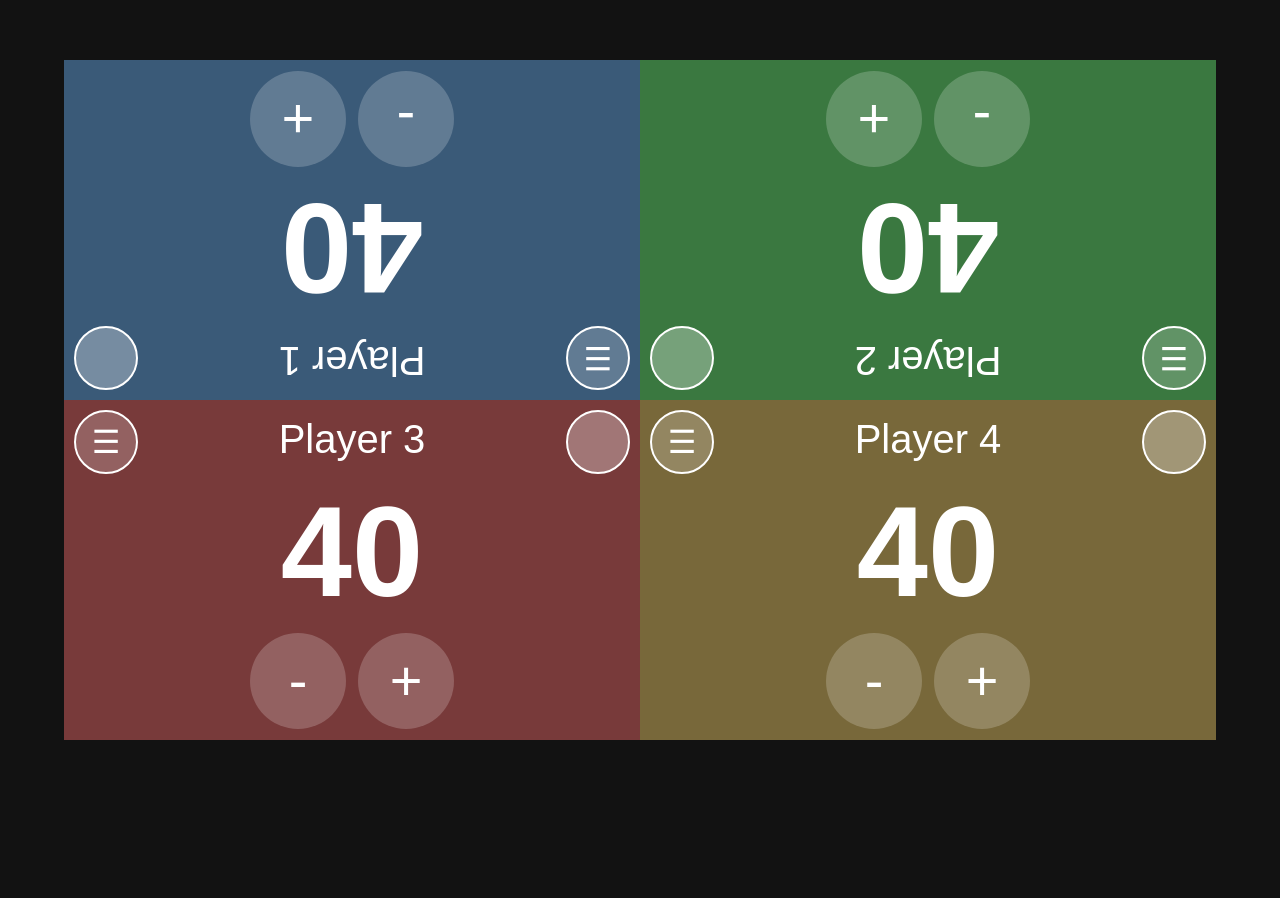
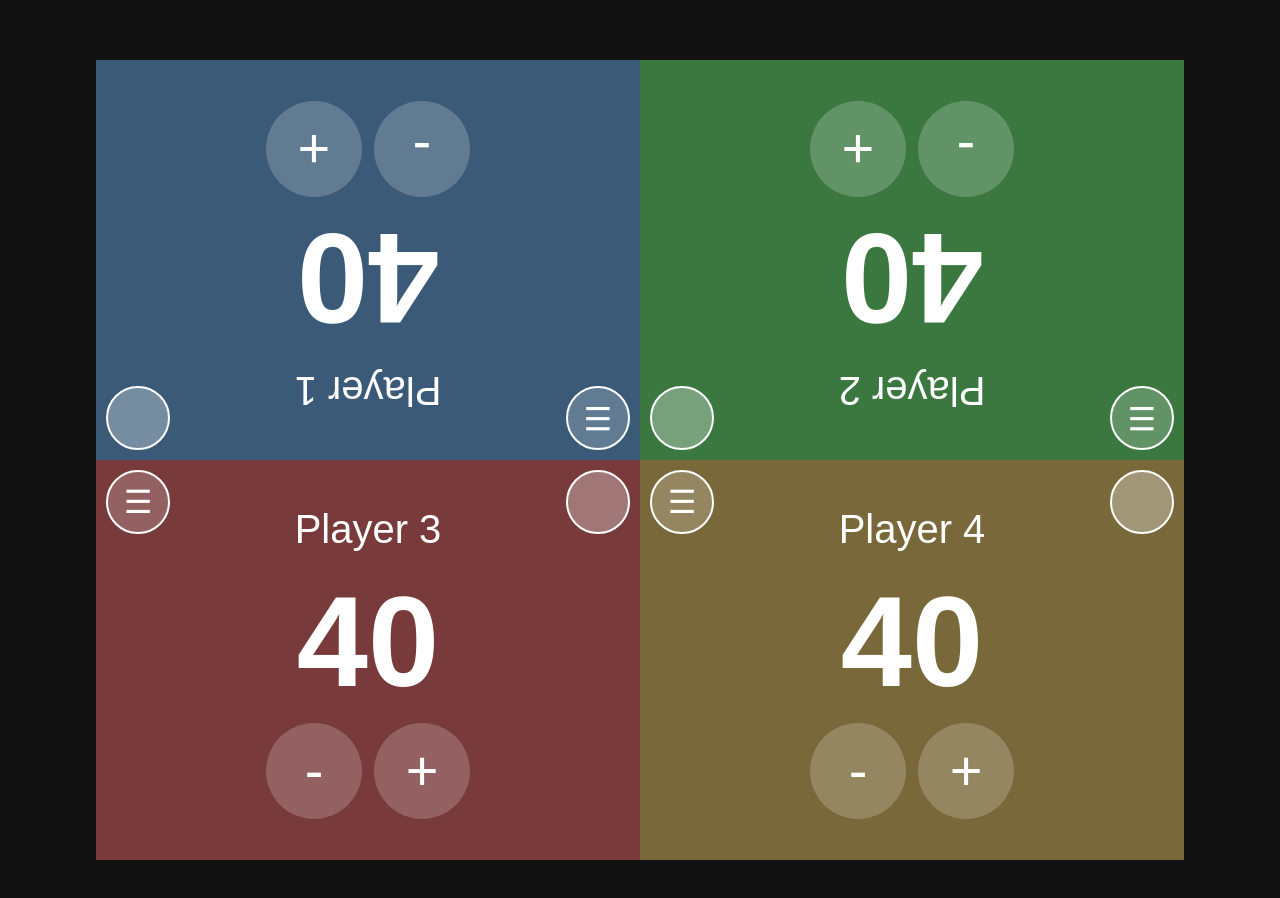
Before and after one commit to ariasarch/life_counter, a plain HTML site: page index.html in a window 1280 px wide. Before the commit the page ends 800 px from the top, so only its background shows below. Drawn offline with Linux system fonts and the light colour scheme.

Commit message:
Update index.html

```diff
--- a/index.html
+++ b/index.html
@@ -29,8 +29,8 @@
     .container {
       display: flex;
       flex-direction: column;
-      height: 85vh; /* Reduced vertical height by 15% */
-      width: 100vw; /* Full width */
+      height: 100vh; /* Reduced vertical height by 15% */
+      width: 85vw; /* Full width */
       min-height: 500px; /* Minimum height to ensure it's usable on small screens */
     }
 
```
